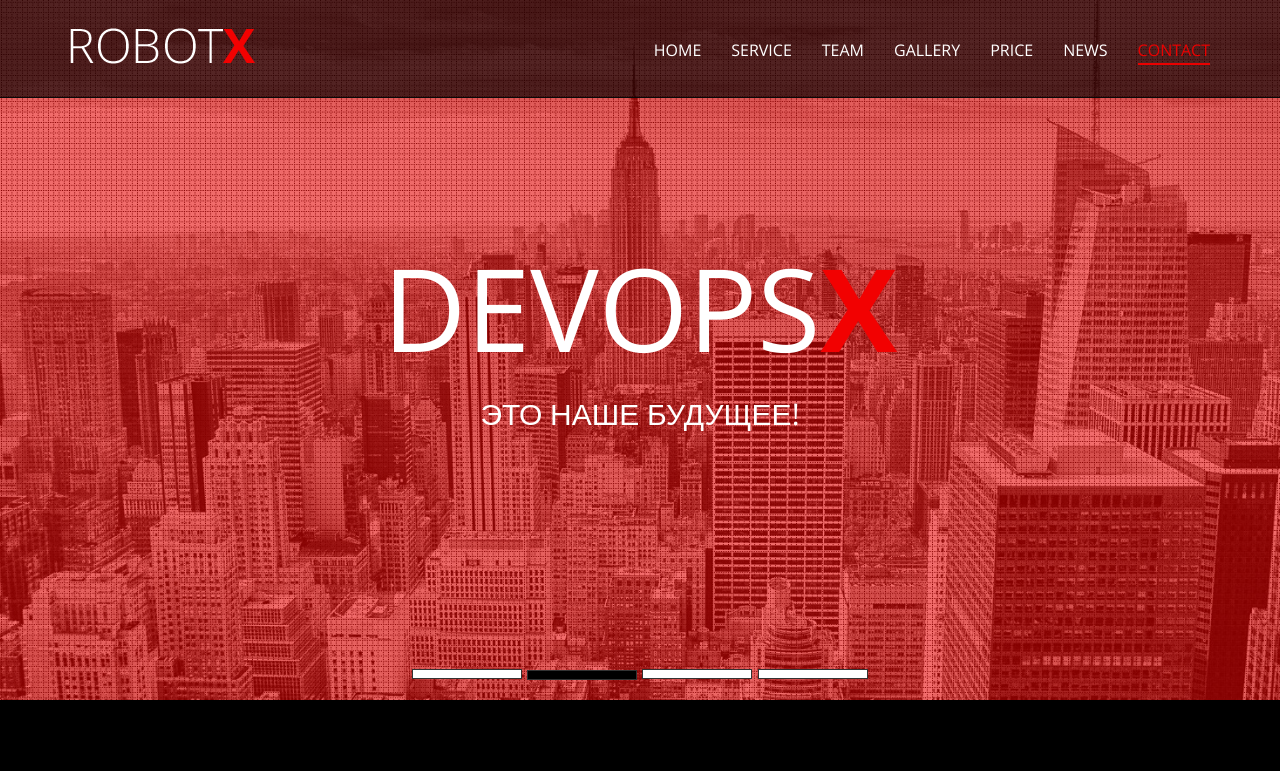
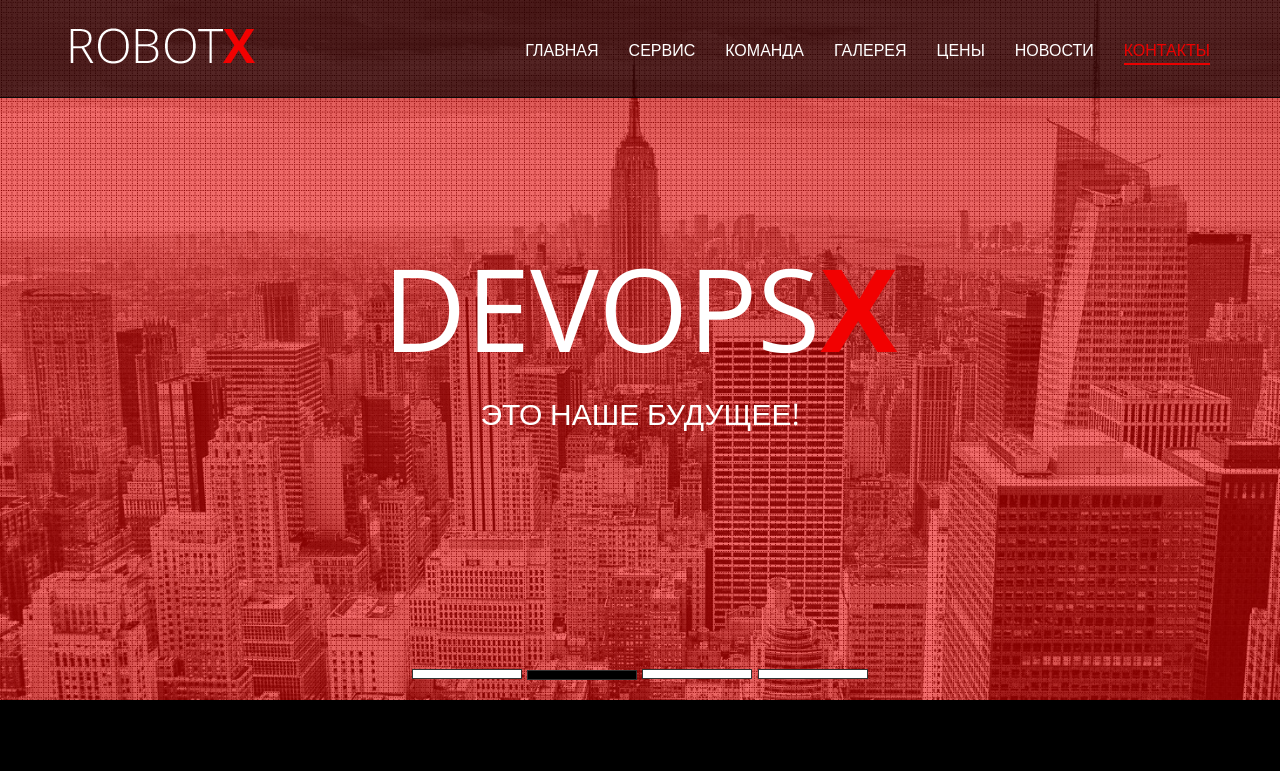
Before and after one commit to valeranef/html, a plain HTML site: page index.html in a window 1280 px wide. Shown: the top 771 px of the page. Drawn offline with nearby package versions, Linux system fonts and the light colour scheme; some packages are replaced by stand-ins of ours.

Commit message:
Update index.html

```diff
--- a/index.html
+++ b/index.html
@@ -35,13 +35,13 @@
 			</div>
 			<div class="collapse navbar-collapse" id="myNavbar">
 				<ul class="nav navbar-nav navbar-right">
-					<li class="active smooth-scroll"><a href="#home">Home</a></li>
-					<li class="smooth-scroll"><a href="#service">Service</a></li>
-					<li class="smooth-scroll"><a href="#team">Team</a></li>
-					<li class="smooth-scroll"><a href="#gallery">Gallery</a></li>
-					<li class="smooth-scroll"><a href="#price">Price</a></li>
-					<li class="smooth-scroll"><a href="#news">News</a></li>
-					<li class="smooth-scroll"><a href="#contact">Contact</a></li>
+					<li class="active smooth-scroll"><a href="#home">Главная</a></li>
+					<li class="smooth-scroll"><a href="#service">Сервис</a></li>
+					<li class="smooth-scroll"><a href="#team">Команда</a></li>
+					<li class="smooth-scroll"><a href="#gallery">Галерея</a></li>
+					<li class="smooth-scroll"><a href="#price">Цены</a></li>
+					<li class="smooth-scroll"><a href="#news">Новости</a></li>
+					<li class="smooth-scroll"><a href="#contact">Контакты</a></li>
 				</ul>
 			</div>
 		</div>
```
